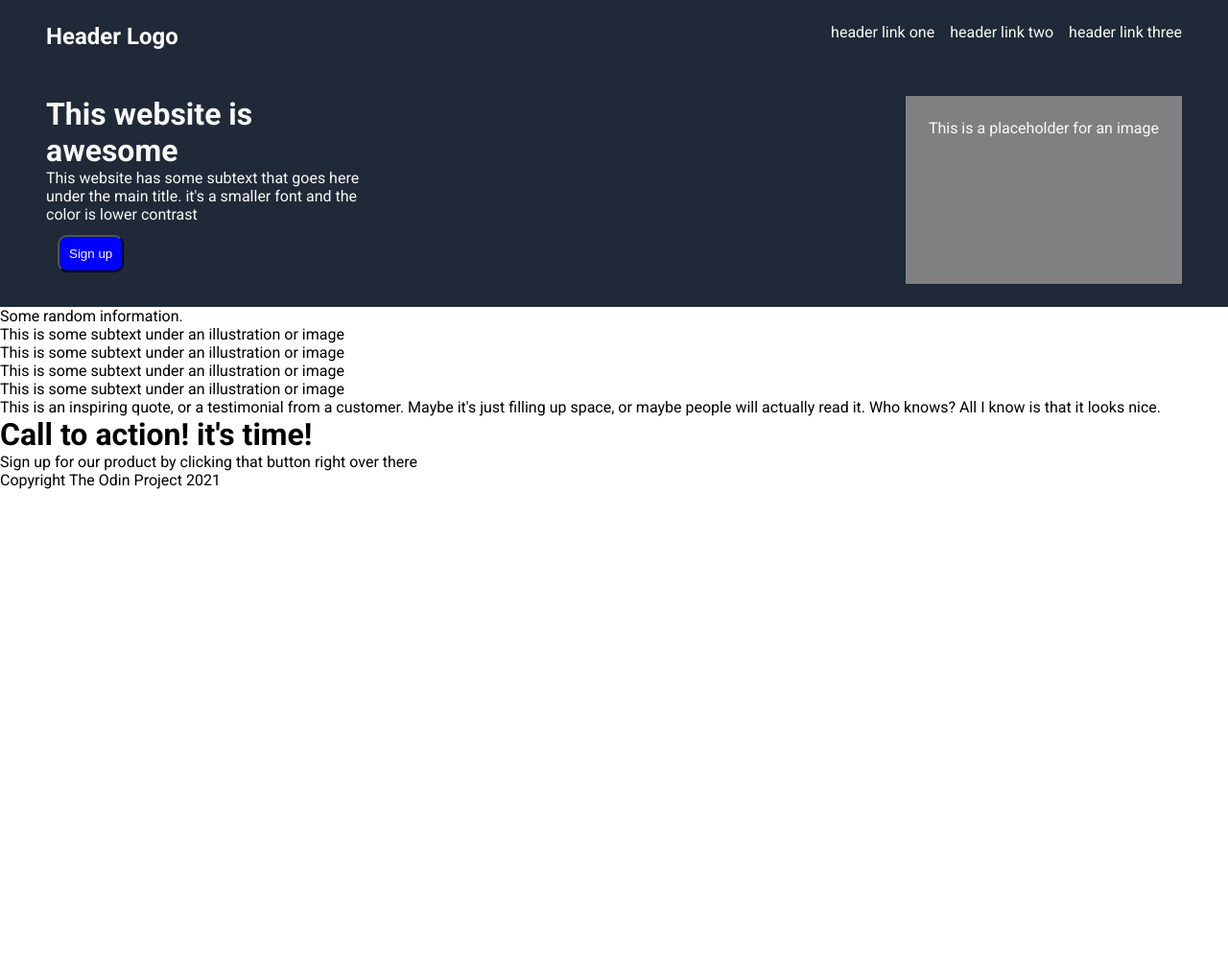
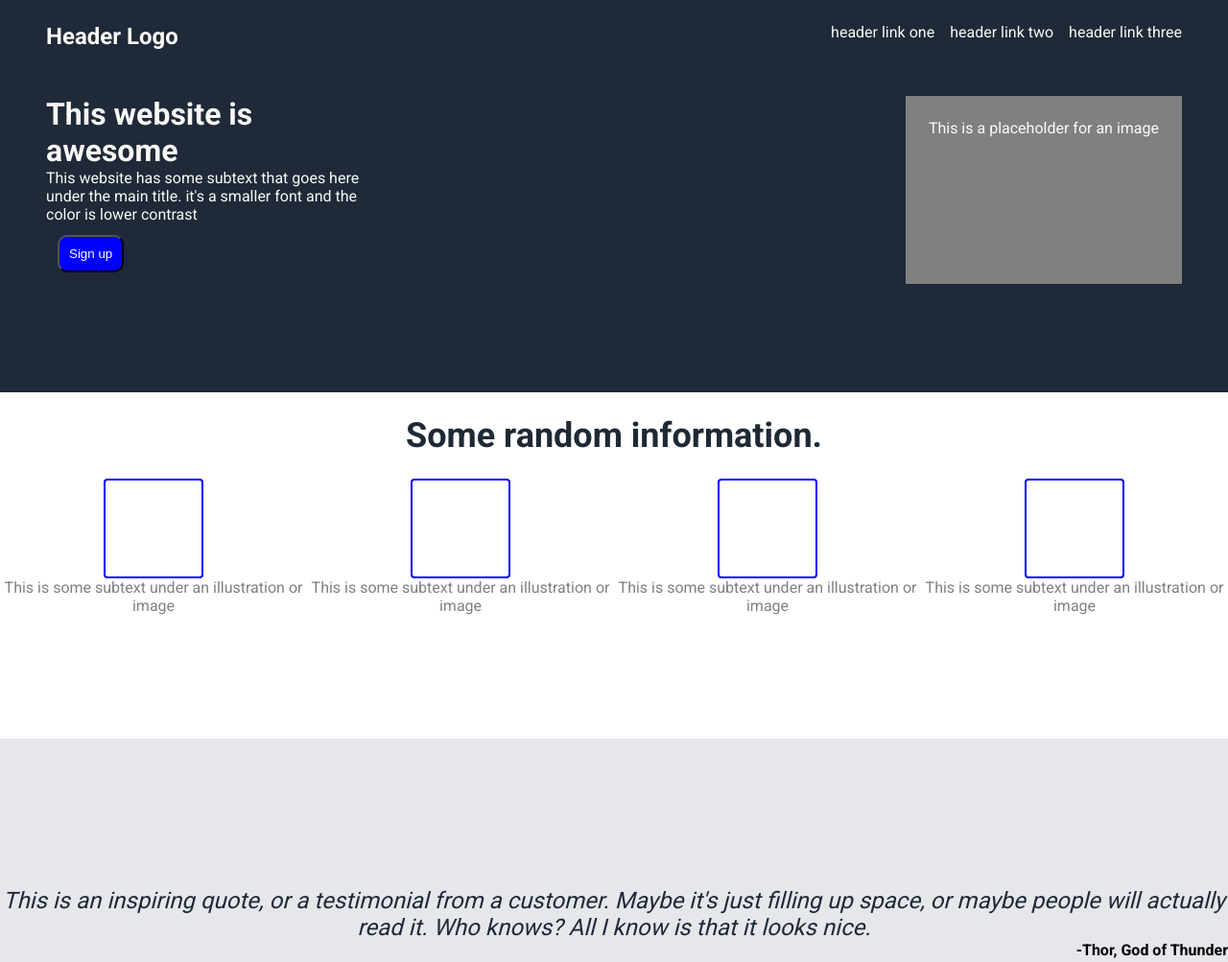
Before and after one commit to jmoyong04/landing-page, a plain HTML site: page index.html in a window 1280 px wide. Shown: the top 1003 px of the page at 96% size. Before the commit the page ends 800 px from the top, so only its background shows below. Drawn offline with Linux system fonts and the light colour scheme.

Commit message:
Completed styling of the info and quote sections

```diff
--- a/index.html
+++ b/index.html
@@ -28,13 +28,28 @@
     <div class="info">
         <div class="info-description">Some random information.</div>
         <div class="illustrations">
-            <div class="illustration">This is some subtext under an illustration or image</div>
-            <div class="illustration">This is some subtext under an illustration or image</div>
-            <div class="illustration">This is some subtext under an illustration or image</div>
-            <div class="illustration">This is some subtext under an illustration or image</div>
+            <div class="illustration">
+                <div class="illustration-image"></div>
+                <div class="illustration-subtext">This is some subtext under an illustration or image</div>
+            </div>
+            <div class="illustration">
+                <div class="illustration-image"></div>
+                <div class="illustration-subtext">This is some subtext under an illustration or image</div>
+            </div>
+            <div class="illustration">
+                <div class="illustration-image"></div>
+                <div class="illustration-subtext">This is some subtext under an illustration or image</div>
+            </div>
+            <div class="illustration">
+                <div class="illustration-image"></div>
+                <div class="illustration-subtext">This is some subtext under an illustration or image</div>
+            </div>
         </div>
     </div>
-    <div class="quote"><p>This is an inspiring quote, or a testimonial from a customer. Maybe it's just filling up space, or maybe people will actually read it. Who knows? All I know is that it looks nice.</p></div>
+    <div class="inspiration">
+        <div class="quote">This is an inspiring quote, or a testimonial from a customer. Maybe it's just filling up space, or maybe people will actually read it. Who knows? All I know is that it looks nice.</div>
+        <div class="credit">-Thor, God of Thunder</div>
+    </div>
     <div class="signup">
         <h1>Call to action! it's time!</h1>
         <p>Sign up for our product by clicking that button right over there</p>
--- a/style.css
+++ b/style.css
@@ -4,6 +4,8 @@ body{
     margin: 0;
     padding: 0;
     font-family: 'Roboto';
+    height: 200vh;
+
 }
 h1{
     padding: 0;
@@ -21,6 +23,8 @@ p{
     padding: 24px;
     padding-left: 48px;
     padding-right: 48px;
+    flex: 1;
+
 }
 .header{
     display: flex;
@@ -65,3 +69,58 @@ justify-content: space-between;
     background-color: gray;
     padding: 24px;
 }
+.info{
+flex: 1;
+display: flex;
+flex-direction: column;
+}
+.info-description{
+    font-size: 36px;
+    font-weight: 900;
+    color: #1f2936;
+    text-align: center;
+    padding-top: 24px;
+    padding-bottom: 24px;
+}
+.illustrations{
+    display: flex;
+}
+.illustration{
+display: flex;
+flex-direction: column;
+align-items: center;
+}
+.illustration-image{
+height: 100px;
+width: 100px;
+border: 2px solid blue;
+border-radius: 4px;
+}
+.illustration-subtext{
+text-align: center;
+color: gray;
+}
+.inspiration{
+flex: 1;
+background-color: #e5e7eb;
+display: flex;
+flex-direction: column;
+justify-content: center;
+}
+.quote{
+    font-size: 24px;
+    font-style: italic;
+    color: #1f2937;
+    text-align: center;
+    padding-top: 24px;
+}
+.credit{
+    text-align: right;
+    font-weight: 900;
+}
+.signup{
+flex: 1;
+}
+.footer{
+flex: 0.3;
+}
```
